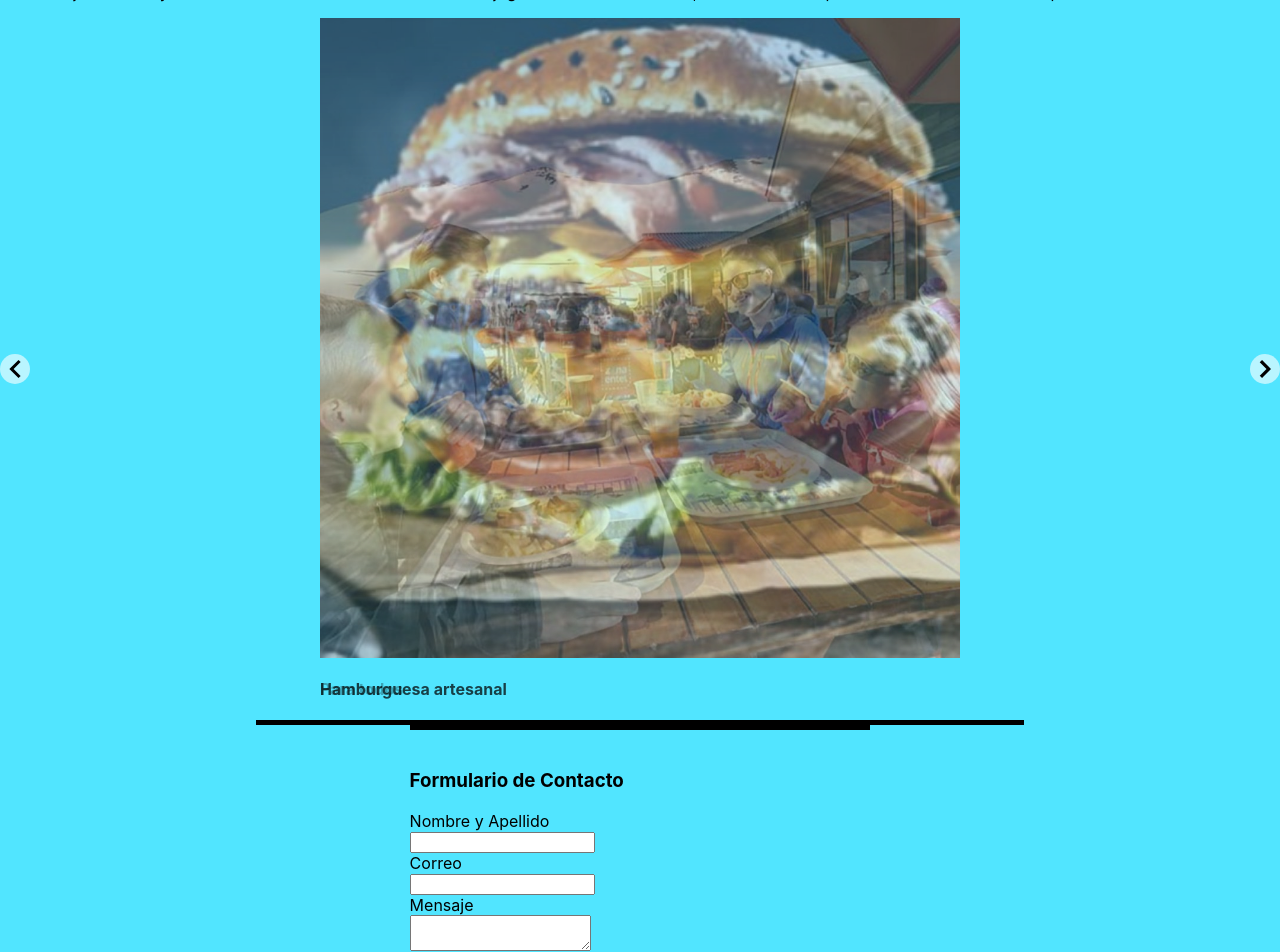
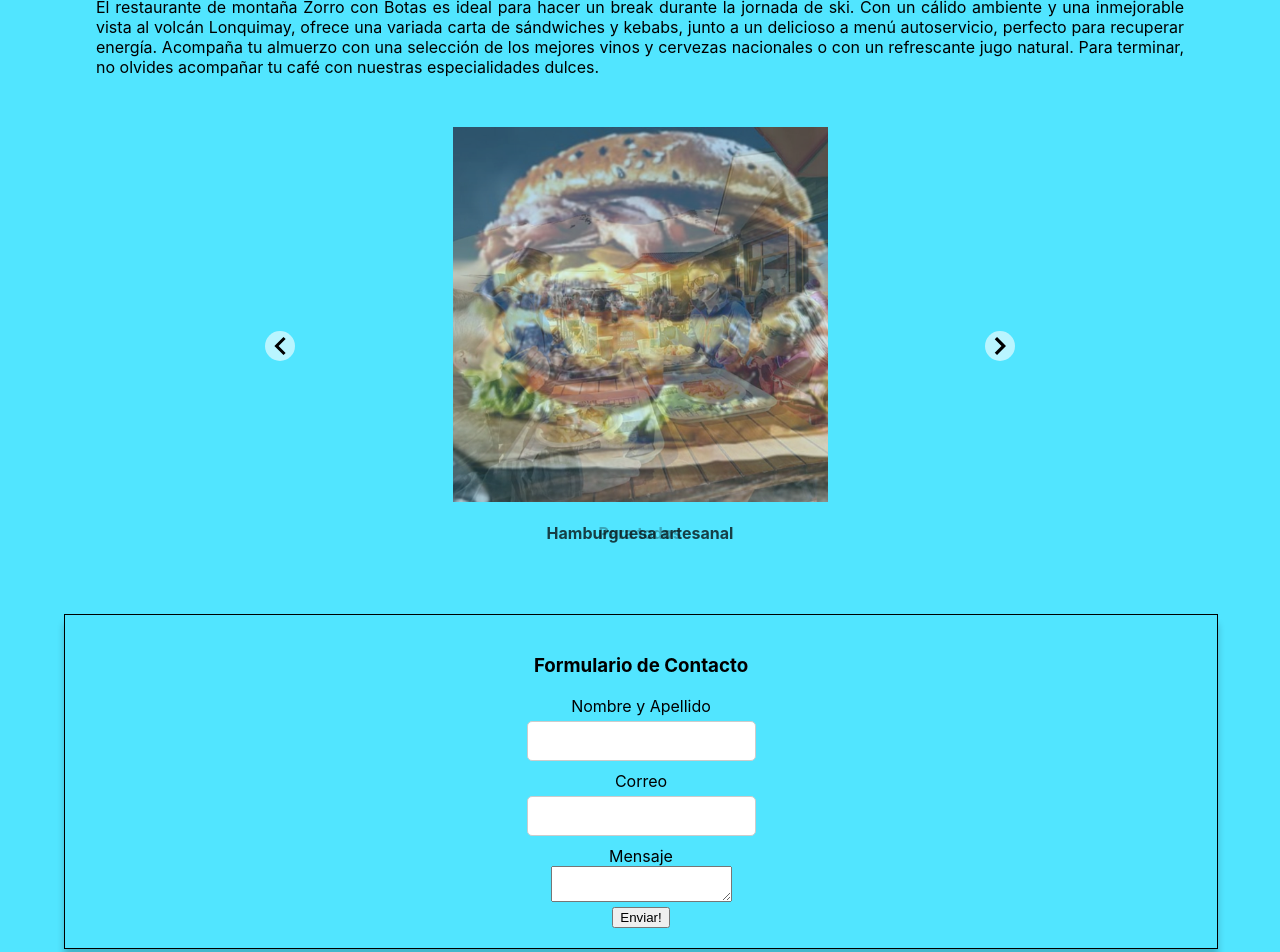
Before and after one commit to DiegoLetelier/zorroConBotas, a React (Create React App) app: page / in a window 1280 px wide. Shown: the part 180-1132 px from the top of the page. Built offline with nearby package versions, Linux system fonts and the light colour scheme.

Commit message:
styling home and menu, firts steps to connect menuZorro collection

```diff
--- a/src/components/forms/Form.jsx
+++ b/src/components/forms/Form.jsx
@@ -43,7 +43,7 @@ const Form = () => {
     return (
         <div className="customForm" >
             <Toaster
-                position="bottom-right"
+                position="top-center"
                 reverseOrder={false}
             />
             <div >
--- a/src/components/forms/Input.jsx
+++ b/src/components/forms/Input.jsx
@@ -2,7 +2,7 @@ const Input = (props) => {
  const {id, label, name, type, handle} = props
 
     return (
-        <div>
+        <div className="customIn">
             <label htmlFor={name}>{label}</label>
             <input type={type || 'text'} id={id} name={name} onChange={(e)=>handle(e)}/>
         </div>
--- a/src/components/forms/form.css
+++ b/src/components/forms/form.css
@@ -1,7 +1,37 @@
 .customForm{
-    display: block;
+    display: flex;
+    flex-wrap: wrap;
+    align-items: center;
+    justify-content: center;
     background-color: #51E5FF ;
-    border-top: 5px;
-    border-color: black;
-    border-top-style: solid;
+    border: 1px solid #000000;
+    box-shadow: 0px 10px 7px rgba(0, 0, 0, 0.2);
+    text-align: center;
+    margin-bottom: 25px;
 }
+
+.customForm button {
+ margin-bottom: 20px;
+}
+
+.customIn {
+    display: flex;
+    flex-direction: column;
+    justify-content: center;
+    align-items: flex-start;
+    width: 100%;
+    margin-bottom: 10px;
+  }
+
+  .customIn label {
+    margin-bottom: 5px;
+  }
+
+  .customIn input {
+    width: 100%;
+    padding: 10px;
+    border-radius: 5px;
+    border: 1px solid #ccc;
+    font-size: 16px;
+    box-sizing: border-box;
+  }
--- a/src/components/init/Inicio.jsx
+++ b/src/components/init/Inicio.jsx
@@ -41,10 +41,14 @@ const Inicio = () => {
   return (
     <div className="customBackground">
         <h1>ZORRO CON BOTAS RESTAURANTE</h1>
-        <p>El restaurante de montaña Zorro con Botas es ideal para hacer un break durante la jornada de ski. Con un cálido ambiente y una inmejorable vista al volcán Lonquimay, ofrece una variada carta de sándwiches y kebabs, junto a un delicioso a menú autoservicio, perfecto para recuperar energía.
+        <p className='pp'>El restaurante de montaña Zorro con Botas es ideal para hacer un break durante la jornada de ski. Con un cálido ambiente y una inmejorable vista al volcán Lonquimay, ofrece una variada carta de sándwiches y kebabs, junto a un delicioso a menú autoservicio, perfecto para recuperar energía.
 Acompaña tu almuerzo con una selección de los mejores vinos y cervezas nacionales o con un refrescante jugo natural. Para terminar, no olvides acompañar tu café con nuestras especialidades dulces.</p>
-      <Slider  fadeImages={fadeImages} />
-      <div className="customForm" >
+       <div className='sliderBox'>
+        <div className='column1' />
+        <p className='slider'><Slider  fadeImages={fadeImages} /> </p>
+        <div className='column2' />
+        </div>
+      <div>
       <Form />
       </div>
     </div>
--- a/src/components/init/inicio.css
+++ b/src/components/init/inicio.css
@@ -1,16 +1,64 @@
 .customBackground{
     background-color: #51E5FF;
     min-height: 350px;
+    text-align: center;
 }
 
+
+ .pp {
+        margin: auto;
+        width: 85%;
+        text-align: justify;
+      }
+
+
+
 .customForm{
-    display: block;
-    margin-left: 20%;
-    margin-right: 20%;
-    width: 60%;
+    display: inline-flex;
+    margin-left: 5%;
+    margin-right: 5%;
+    width: 90%;
 
 }
 
 h1{
     text-align: center;
+    padding-top: 35px;
+    padding-bottom: 20px;
 }
+
+
+
+.sliderBox {
+
+    display: flex;
+    flex-wrap: wrap;
+    align-items: center;
+    justify-content: center;
+
+}
+
+.sliderBox .slider {
+    width: 750px;
+    margin: 50px;
+  }
+
+
+
+
+  /* .flex-row-container {
+    background: #aaa;
+    display: flex;
+    flex-wrap: wrap;
+    align-items: center;
+    justify-content: center;
+}
+.flex-row-container > .flex-row-item {
+    flex: 1 1 30%;  grow | shrink | basis
+    height: 100px;
+}
+
+.flex-row-item {
+  background-color: #fff4e6;
+  border: 1px solid #f76707;
+} */
--- a/src/components/login/Register.jsx
+++ b/src/components/login/Register.jsx
@@ -3,6 +3,8 @@ import { createUserWithEmailAndPassword } from "firebase/auth";
 import toast, { Toaster } from 'react-hot-toast'
 import { useState } from 'react'
 
+
+// Intenté usar una lógica y código distinto para el login, pero no me funcionó, este código lo dejaré aquí para verlo más tarde.
 
 const Register = () =>{
 
@@ -54,7 +56,7 @@ return (
                 <div className="customBackground">
                     <h2>Registrate</h2>
                     <Toaster
-                position="bottom-right"
+                position="top-center"
                 reverseOrder={false}
             />
                     <form >
--- a/src/components/menu/Menu.jsx
+++ b/src/components/menu/Menu.jsx
@@ -1,21 +1,45 @@
-import './menu.css'
+import { useEffect, useState } from 'react';
+import { getDocs } from 'firebase/firestore';
+import { menuRef } from '../../settings/firebase';
+import './menu.css';
 
 const Menu = () => {
+  const [menuItems, setMenuItems] = useState([]);
+
+  useEffect(() => {
+    getDocs(menuRef)
+      .then((querySnapshot) => {
+        const items = [];
+        querySnapshot.forEach((doc) => {
+          items.push(doc.data());
+        });
+        setMenuItems(items);
+      })
+      .catch((error) => {
+        console.log('Error getting menu items:', error);
+      });
+  }, []);
+
+  console.log(menuItems);
+
   return (
     <div className="customBackground">
       <div className="center">
         <h2> MENU</h2>
-          <div>
-          <img src='https://images.unsplash.com/photo-1568031813264-d394c5d474b9?ixlib=rb-1.2.1&ixid=MnwxMjA3fDB8MHxwaG90by1wYWdlfHx8fGVufDB8fHx8&auto=format&fit=crop&w=1169&q=80'
-            alt="menu"></img>
+        <div className='imageContainer'>
+          <img src='https://images.unsplash.com/photo-1568031813264-d394c5d474b9?ixlib=rb-1.2.1&ixid=MnwxMjA3fDB8MHxwaG90by1wYWdlfHx8fGVufDB8fHx8&auto=format&fit=crop&w=1169&q=80' alt="menu" />
         </div>
         <div>
-
+          {menuItems.map((item) => (
+            <div key={item.id}>
+              <h3>{item.titulo}</h3>
+              <p>{item.descripcion}</p>
+            </div>
+          ))}
         </div>
       </div>
     </div>
-    )
-
+  );
 }
 
 export default Menu;
--- a/src/components/menu/menu.css
+++ b/src/components/menu/menu.css
@@ -1,6 +1,39 @@
+.imageContainer {
+  max-width: 800px;
+  margin: 0 auto;
+  position: relative;
+  overflow: hidden;
+  padding: 10px;
+  box-sizing: border-box;
+  border: 1px solid #ccc;
+}
+
+.imageContainer:before {
+  content: "";
+  display: block;
+  padding-top: 56.25%; /* 4:3 aspect ratio */
+}
+
+.imageContainer img {
+  position: absolute;
+  top: 0;
+  left: 0;
+  width: 100%;
+  height: 100%;
+  object-fit: cover;
+}
+
+
+
+
 .center{
     display: block;
   margin-left: auto;
   margin-right: auto;
   width: 80%;
 }
+
+.customBackground{
+    background-color: #51E5FF;
+    min-height: 350px;
+}
--- a/src/components/wall/Wall.jsx
+++ b/src/components/wall/Wall.jsx
@@ -11,7 +11,7 @@ const Wall = ({userEmail}) => {
 
 
  return(
-    <div>
+    <div className="customBackground">
         <h3>Muro</h3>
         <p>¡HOLA!, {userEmail}</p>
         <h5>Próximamente aquí podrás dejar tus comentarios sobre nosotros y tu experiencias en el restaurante </h5>
--- a/src/components/wall/wall.css
+++ b/src/components/wall/wall.css
@@ -0,0 +1,4 @@
+.customBackground{
+    background-color: #51E5FF;
+    min-height: 350px;
+}
--- a/src/settings/firebase.js
+++ b/src/settings/firebase.js
@@ -1,6 +1,6 @@
 import { initializeApp } from "firebase/app";
-import {getFirestore} from "firebase/firestore"
 import {getAuth} from "firebase/auth"
+import { getFirestore, collection} from 'firebase/firestore';
 
 const firebaseConfig = {
   apiKey: "AIzaSyDVLpxUGNxXWdYeVTQqEsWp_nqgcKuHC0M",
@@ -12,8 +12,13 @@ const firebaseConfig = {
 };
 
 // Initialize Firebase
+
 const app = initializeApp(firebaseConfig);
 
-export const db = getFirestore(app);
+//export const db = getFirestore(app);
 
 export const auth = getAuth(app);
+
+ export const db = getFirestore(app);
+
+export const menuRef = collection(db, 'MenuZorro')
```
Also changed, not shown: src/index.js (+8 -0 lines). Lines whose indentation alone changed are shown as unchanged.
